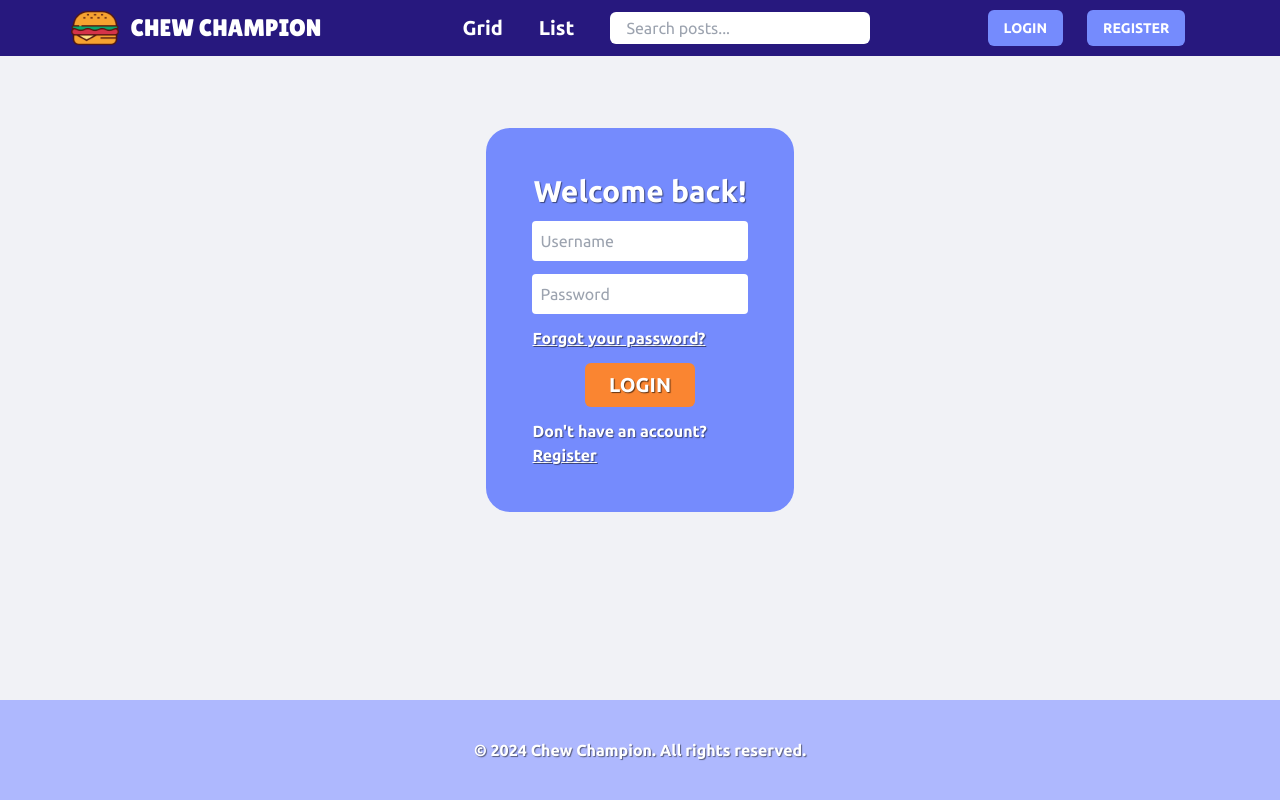
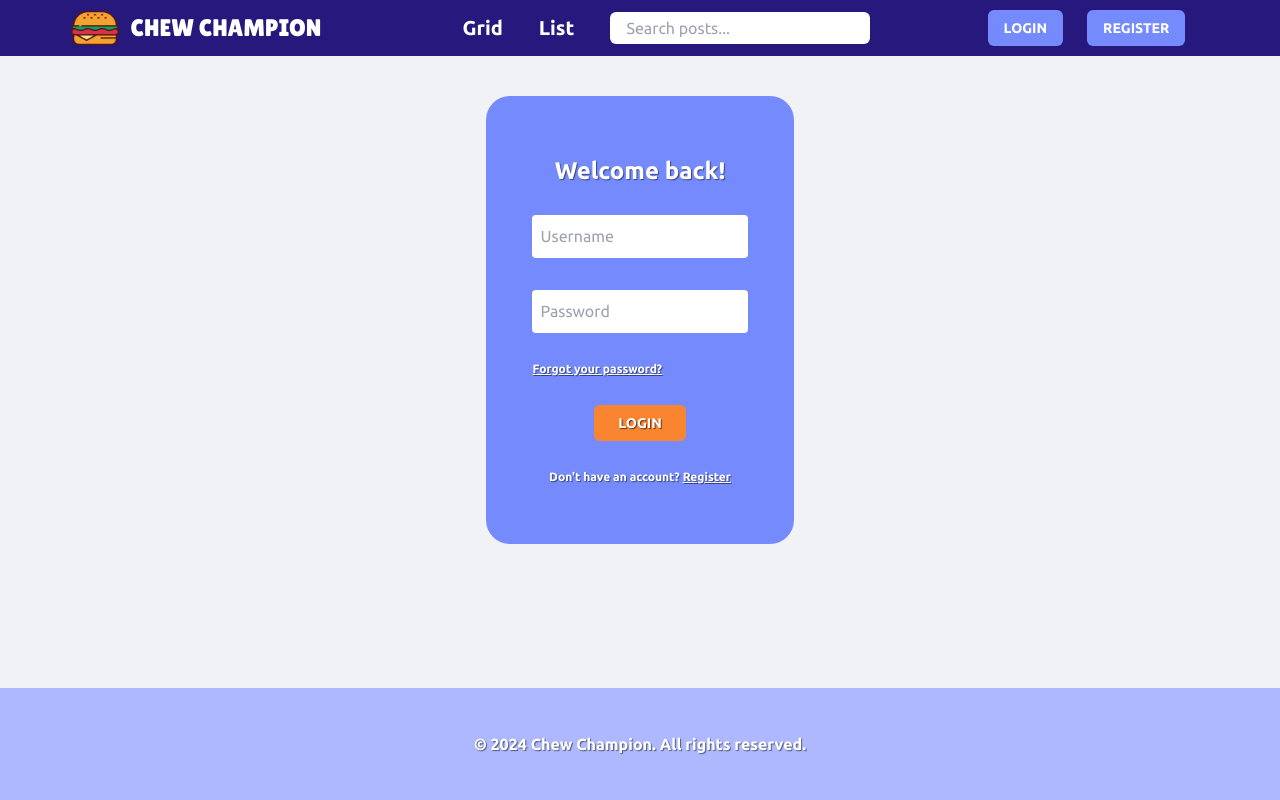
Before and after one commit to je-ol/Chew-champion, a Vue app in the folder front-end/: page /login in a window 1280 px wide. Built offline with nearby package versions, Linux system fonts and the light colour scheme; no server answers; a web font is replaced by a local one.

Commit message:
fixed resolution issues on login, register and main page

```diff
--- a/front-end/src/components/FooterComp.vue
+++ b/front-end/src/components/FooterComp.vue
@@ -1,5 +1,5 @@
 <template>
-    <footer class="flex h-[100px] bg-[#aeb8fe] text-white sticky top-[100vh]">
+    <footer class="flex h-[14vh] bg-[#aeb8fe] text-white sticky top-[100vh]">
             <p class="m-auto font-bold [text-shadow:_1px_1px_1px_rgb(0_0_0_/_50%)]">{{ copyright }}</p>
     </footer>
 </template>
--- a/front-end/src/views/LogIn.vue
+++ b/front-end/src/views/LogIn.vue
@@ -1,13 +1,13 @@
 <template>
     <div class="h-[80vh] flex items-center">
-      <div class="flex w-[24%] h-[60%] bg-[#758BFD] m-auto rounded-3xl text-white">
+      <div class="flex w-[24%] h-[60%] md:h-[70%] bg-[#758BFD] m-auto rounded-3xl text-white">
         <form @submit.prevent="handleSubmit" class="flex flex-col h-[80%] w-[70%] m-auto justify-around items-center [text-shadow:_1px_1px_1px_rgb(0_0_0_/_50%)]">
-          <h1 class="text-3xl font-extrabold">Welcome back!</h1>
-          <input type="text" v-model="username" class="w-[100%] h-[40px] rounded pl-2 text-black" placeholder="Username">
-          <input type="password" v-model="password" class="w-[100%] h-[40px] rounded pl-2 text-black" placeholder="Password">
-          <p class="self-start underline font-bold cursor-pointer">Forgot your password?</p>
-          <button class="text-xl font-extrabold bg-[#FA8531] py-2 px-6 rounded-md [text-shadow:_1px_1px_1px_rgb(0_0_0_/_60%)]">LOGIN</button>
-          <p class="font-semibold cursor-pointer">Don't have an account?
+          <h1 class="text-3xl md:text-2xl font-extrabold">Welcome back!</h1>
+          <input type="text" v-model="username" class="w-[100%] h-[12%] rounded pl-2 text-black mb-1" placeholder="Username">
+          <input type="password" v-model="password" class="w-[100%] h-[12%] rounded pl-2 text-black" placeholder="Password">
+          <p class="self-start underline font-bold cursor-pointer md:text-xs">Forgot your password?</p>
+          <button class="text-xl md:text-sm font-extrabold bg-[#FA8531] py-2 px-6 rounded-md [text-shadow:_1px_1px_1px_rgb(0_0_0_/_60%)]">LOGIN</button>
+          <p class="font-semibold cursor-pointer md:text-xs">Don't have an account?
             <router-link to="/register" class="underline">Register</router-link></p>
         </form>
       </div>
--- a/front-end/src/views/MainPage.vue
+++ b/front-end/src/views/MainPage.vue
@@ -1,8 +1,8 @@
 <template>
     <div id="container"
-    class="flex flex-row w-[100%] h-[100%] justify-center gap-[2%] mt-[80px] md:mt-[40px]">
+    class="flex flex-row w-[100%] h-[74vh] justify-center gap-[2%] mt-[80px] lg:mt-[60px] md:mt-[40px]">
         <p v-if="!this.user" class="m-auto text-center">Login or register to have full access to the blog!</p>
-        <div v-else="this.user" id="content" class="grid grid-cols-3 grid-rows-3 gap-3  w-[70%] h-[30%]  my-10 rounded-3xl">
+        <div v-else="this.user" id="content" class="grid grid-cols-3 grid-rows-3 gap-3  w-[64%] h-[90%]  my-10 rounded-3xl">
             <div
                 v-for="(post, index) in posts.slice(0, 5)"
                 :key="index"
@@ -19,22 +19,22 @@
             </div>
         </div>
         <div id="side-section"
-        class="flex flex-col items-center w-[20%] h-[80%] my-10 rounded-3xl text-black/60">
-            <div class="flex flex-col items-center w-[80%] h-[400px] md:h-[260px] mt-[30px] md:mt-0 text-center " >
-                <h2 class="text-xl md:text-sm font-bold">About Chew Champion</h2>
-                <div class="flex w-[120px] h-[116px] md:w-[64px] md:h-[60px] bg-slate-500/20 rounded-full my-4 md:my-0" >
+        class="flex flex-col items-center w-[18%] h-[90%] my-10 rounded-3xl text-black/60 ">
+            <div class="flex flex-col items-center justify-center gap-1 w-[100%] h-[80%] my-auto text-center" >
+                <h2 class="text-xl md:text-md font-bold">About Chew Champion</h2>
+                <div class="flex w-[120px] h-[116px] md:w-[84px] md:h-[80px] bg-slate-500/20 rounded-full my-4 md:my-1" >
                     <img src="../assets/burger.png" alt=""
                 class="w-[80px] h-[80px] md:w-[42px] md:h-[42px] m-auto">
                 </div>
-                <p class="mb-4 md:text-xs"><!-- Chew Champion is a fun blog about anything related to competitive eating, as well as eating challenges.  -->
+                <p class="mb-4 md:text-xs lg:text-sm">Chew Champion is a fun blog about anything related to competitive eating, as well as eating challenges.
                     Are you a fan of the sport or a competitor yourself? Then you're more than welcome to join and share your experiences or opinions with our community! </p>
             </div>
             <hr class="border-black w-[80%]">
-            <div class="flex flex-col justify-around h-[140px] my-4 ">
-                <h3 class="font-bold">DON'T MISS OUT NEW POSTS!</h3>
+            <div class="flex flex-col justify-around h-[24%] gap-2 my-2">
+                <h3 class="font-bold md:text-sm text-center">DON'T MISS OUT NEW POSTS!</h3>
                 <input type="email" placeholder="Your email address"
-                class="pl-2 h-[30px] rounded-md">
-                <button class="special-btn h-[30px] bg-[#27187ee2] rounded-sm text-white font-black text-shadow-[0_1.2px_1.2px_rgba(0,0,0,0.9)]">SUBSCRIBE</button>
+                class="pl-2 h-[30%] rounded-md md:text-xs">
+                <button class="special-btn h-[30%] bg-[#27187ee2] rounded-sm text-white md:text-sm font-black text-shadow-[0_1.2px_1.2px_rgba(0,0,0,0.9)]">SUBSCRIBE</button>
             </div>
         </div>
         <CreateButton />
--- a/front-end/src/views/Register.vue
+++ b/front-end/src/views/Register.vue
@@ -2,32 +2,32 @@
     <div class="h-[80vh] flex items-center mt-[60px]">
         <div class="flex w-[26%] h-[80%] bg-[#758BFD] m-auto rounded-3xl text-white ">
             <form @submit.prevent="handleSubmit" class="flex flex-col h-[90%] w-[70%] m-auto justify-around items-center [text-shadow:_1px_1px_1px_rgb(0_0_0_/_50%)]">
-                <h1 class=" text-3xl font-extrabold ">Become a member!</h1>
+                <h1 class=" text-3xl md:text-2xl font-extrabold ">Become a member!</h1>
                 <input type="text" v-model="username"
-                class="w-[100%] h-[40px] rounded pl-2 text-black"
+                class="w-[100%] h-[9%] rounded pl-2 text-black md:text-sm"
                 placeholder="Username" required>
 
                 <input
                 type="email" v-model="email"
-                class="w-[100%] h-[40px] rounded pl-2 text-black"
+                class="w-[100%] h-[9%] rounded pl-2 text-black md:text-sm"
                 placeholder="Email" required>
                 <input
                 type="password" v-model="password"
-                class="w-[100%] h-[40px] rounded pl-2 text-black"
+                class="w-[100%] h-[9%] rounded pl-2 text-black md:text-sm"
                 placeholder="Password" required>
                 <input type="password" v-model="confirmPassword"
-                class="w-[100%] h-[40px] rounded pl-2 text-black"
+                class="w-[100%] h-[9%] rounded pl-2 text-black md:text-sm"
                 placeholder="Confirm password" required>
                 <div class="w-[100%] flex">
                     <input type="checkbox" required
                     class="mr-2">
-                    <p class="self-start font-bold cursor-pointer">You accept our <a href="/terms-of-service"
+                    <p class="self-start font-bold cursor-pointer md:text-xs">You accept our <a href="/terms-of-service"
                     class="underline">terms of service</a></p>
                 </div>
 
-                <button class="text-xl font-extrabold bg-[#FA8531] py-2 px-6 rounded-md [text-shadow:_1px_1px_1px_rgb(0_0_0_/_60%)]"
+                <button class="text-xl md:text-sm font-extrabold bg-[#FA8531] py-2 px-6 rounded-md [text-shadow:_1px_1px_1px_rgb(0_0_0_/_60%)]"
                 >REGISTER</button>
-                <p class="font-semibold cursor-pointer">Already have an account?
+                <p class="font-semibold cursor-pointer md:text-sm">Already have an account?
                     <router-link to="/login" class="underline">Login</router-link></p>
             </form>
         </div>
--- a/front-end/tailwind.config.js
+++ b/front-end/tailwind.config.js
@@ -8,7 +8,8 @@ export default {
       }
     },
     screens: {
-      'md': { 'min': '1280px', 'max': '1706px' },
+      'lg': { 'min': '1281px', 'max': '1536px' },
+      'md': { 'min': '1028px', 'max': '1280px' },
       /* 'lg': { 'min': '1535px', 'max': '1705px' }, */
     }
   },
```
